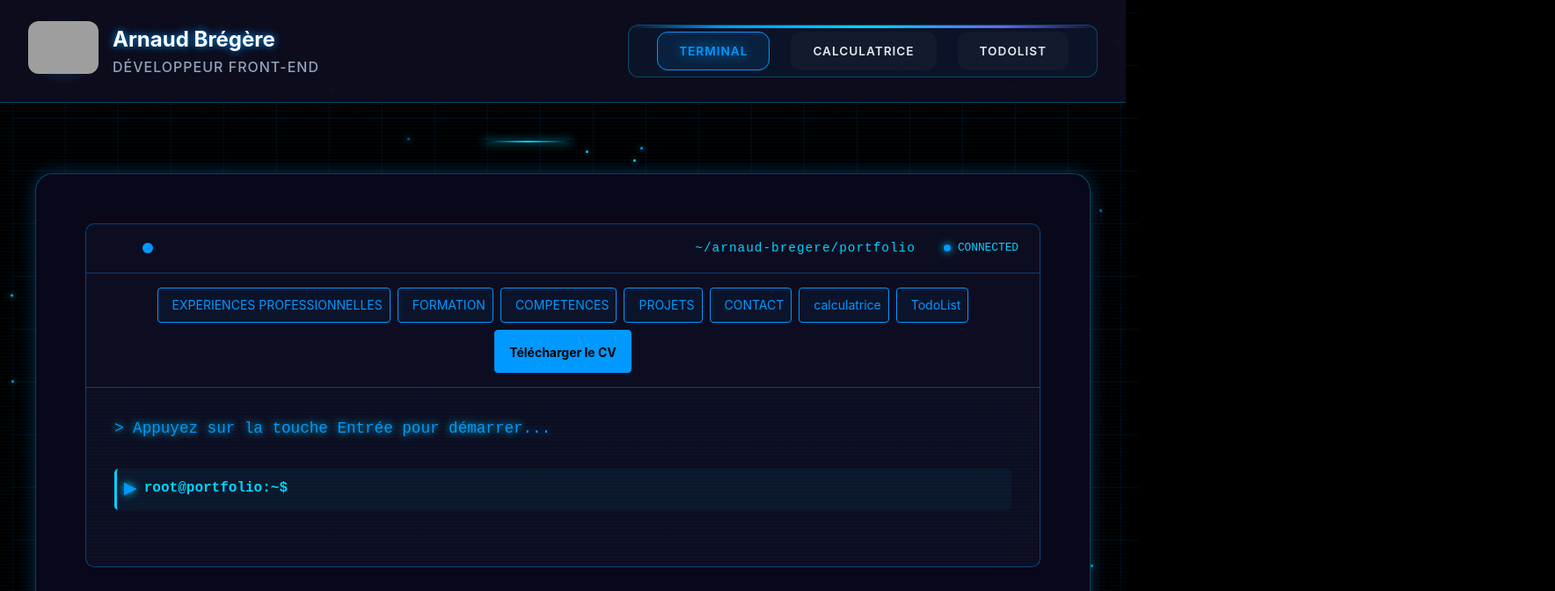
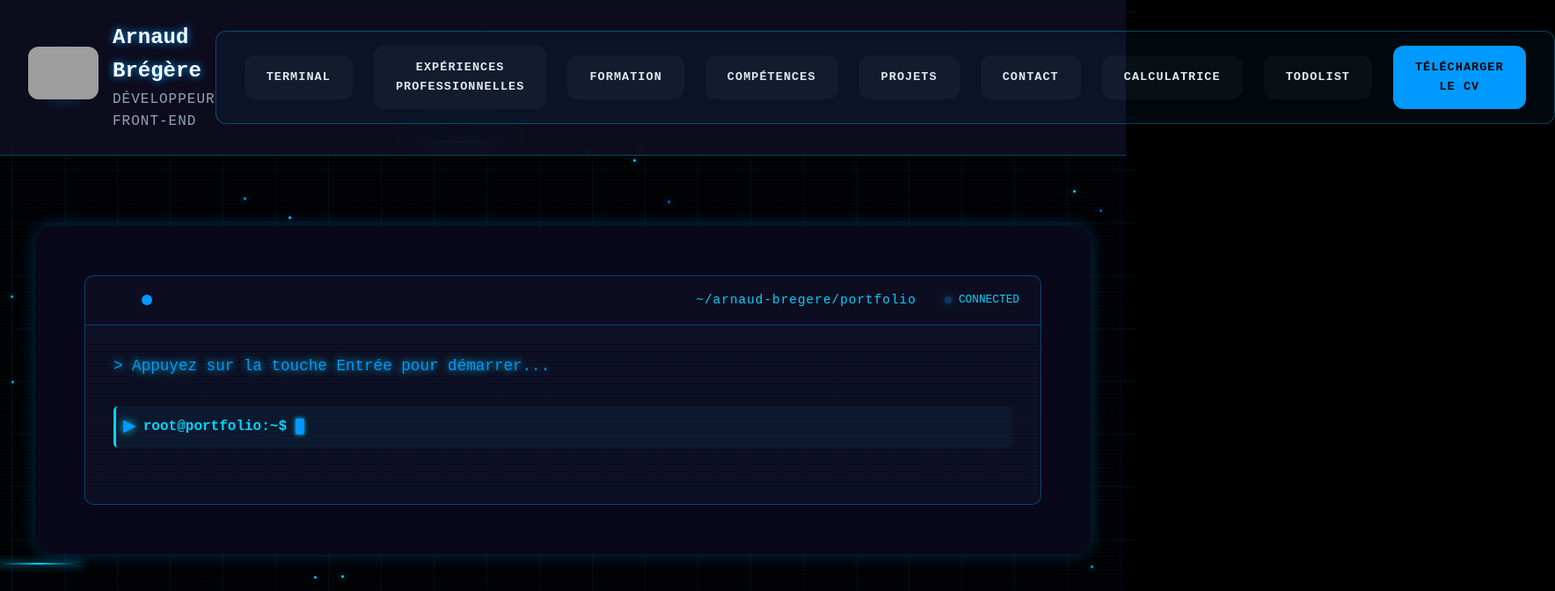
Before and after one commit to arnaudbregere/cv-nuxt4, a Nuxt app: page / in a window 1280 px wide. Shown: the top 672 px of the page at 88% size, 1768 px wide, since content can reach past the window. Built offline with nearby package versions, Linux system fonts and the light colour scheme; grey boxes are pictures that could not be loaded.

Commit message:
Add Mobile Menu burger

```diff
--- a/app.vue
+++ b/app.vue
@@ -20,16 +20,9 @@
           </div>
         </NuxtLink>
 
-        <!-- Navigation moderne -->
+        <!-- Navigation moderne avec Menu.vue -->
         <nav class="main-nav">
-          <div class="nav-container">
-            <div class="nav-line"></div>
-            <ul class="nav-list">
-              <li><NuxtLink to="/" class="nav-link">Terminal</NuxtLink></li>
-              <li><NuxtLink to="/calculatrice" class="nav-link">Calculatrice</NuxtLink></li>
-              <li><NuxtLink to="/todolist" class="nav-link">TodoList</NuxtLink></li>
-            </ul>
-          </div>
+          <Menu @navigate="handleNavigation" />
         </nav>
       </div>
     </header>
@@ -67,8 +60,12 @@
   </div>
 </template>
 
-<script setup>
+<script setup lang="ts">
+import { onMounted, onBeforeUnmount } from 'vue';
+import { useRouter } from 'vue-router';
 import { seoConfig } from '~/utils/seoConfig';
+
+const router = useRouter();
 
 useHead({
   title: seoConfig.title,
@@ -76,6 +73,18 @@ useHead({
   link: seoConfig.link,
   script: seoConfig.script,
 });
+
+const handleNavigation = (section: string) => {
+  if (['calculatrice', 'todolist'].includes(section)) {
+    router.push(`/${section}`);
+  } else {
+    if (router.currentRoute.value.path === '/') {
+      window.dispatchEvent(new CustomEvent('navigate-section', { detail: section }));
+    } else {
+      router.push({ path: '/', query: { section } });
+    }
+  }
+};
 
 // Particle and circuit animations
 const createParticles = () => {
@@ -111,18 +120,23 @@ const createCircuits = () => {
   }
 };
 
+// === CORRECTION : gestion propre du scroll handler ===
+let onScroll: EventListenerOrEventListenerObject | null = null;
+
 const initScrollEffects = () => {
-  window.addEventListener('scroll', () => {
+  onScroll = () => {
     const header = document.querySelector('.modern-header');
+    if (!header) return;
     if (window.scrollY > 50) {
       header.classList.add('scrolled');
     } else {
       header.classList.remove('scrolled');
     }
-  });
+  };
+  window.addEventListener('scroll', onScroll);
 };
+// =====================================================
 
-// Initialize animations on mount
 onMounted(() => {
   console.log("App montée - Design modernisé avec palette bleue");
   createParticles();
@@ -130,14 +144,16 @@ onMounted(() => {
   initScrollEffects();
 });
 
-// Cleanup scroll event listener
 onBeforeUnmount(() => {
-  window.removeEventListener('scroll', initScrollEffects);
+  // suppression correcte du listener
+  if (onScroll) {
+    window.removeEventListener('scroll', onScroll);
+    onScroll = null;
+  }
 });
 </script>
 
 <style>
-/* Palette de couleurs modernisée */
 :root {
   --neon-blue: #0099ff;
   --electric-cyan: #00d4ff;
@@ -164,7 +180,7 @@ onBeforeUnmount(() => {
 }
 
 body {
-  font-family: 'Inter', 'Segoe UI', system-ui, -apple-system, sans-serif;
+  font-family: 'Courier New', Courier, monospace;
   background: var(--bg-deepest);
   color: var(--text-light);
   overflow-x: hidden;
@@ -178,7 +194,6 @@ body {
   flex-direction: column;
 }
 
-/* Background animé modernisé */
 .bg-overlay {
   position: fixed;
   top: 0;
@@ -246,7 +261,6 @@ body {
   box-shadow: 0 0 10px var(--electric-cyan);
 }
 
-/* Header moderne */
 .modern-header {
   background: var(--glass-bg);
   backdrop-filter: blur(25px) saturate(200%);
@@ -254,7 +268,7 @@ body {
   padding: 1.5rem 0;
   position: sticky;
   top: 0;
-  z-index: 1000;
+  z-index: 100; /* Z-index inférieur au menu mobile */
   transition: all 0.3s ease;
 }
 
@@ -270,6 +284,8 @@ body {
   align-items: center;
   justify-content: space-between;
   padding: 0 2rem;
+  position: relative;
+  z-index: 101; /* Assure que le contenu du header reste au-dessus du fond */
 }
 
 .logo-container {
@@ -324,87 +340,15 @@ body {
   letter-spacing: 1px;
 }
 
-.nav-container {
+.main-nav {
   position: relative;
-  padding: 1rem 2rem;
-  background: rgba(0, 153, 255, 0.05);
-  border-radius: 12px;
-  border: 1px solid var(--glass-border);
 }
 
-.nav-line {
-  position: absolute;
-  top: 0;
-  left: 0;
-  width: 100%;
-  height: 3px;
-  background: linear-gradient(90deg,
-    transparent,
-    var(--neon-blue) 20%,
-    var(--electric-cyan) 50%,
-    var(--accent-purple) 80%,
-    transparent
-  );
-  border-radius: 3px;
-  animation: colorShift 3s ease-in-out infinite alternate;
-}
-
-.nav-list {
-  list-style: none;
-  display: flex;
-  gap: 1.5rem;
-  margin: 0;
-}
-
-.nav-link {
-  color: var(--text-light);
-  text-decoration: none;
-  padding: 0.8rem 1.5rem;
-  border: 1px solid transparent;
-  border-radius: 12px;
-  transition: all 0.3s ease;
-  position: relative;
-  font-weight: 600;
-  letter-spacing: 1px;
-  text-transform: uppercase;
-  font-size: 0.85rem;
-  background: rgba(255, 255, 255, 0.03);
-}
-
-.nav-link::before {
-  content: '';
-  position: absolute;
-  inset: 0;
-  border-radius: 12px;
-  background: linear-gradient(135deg, var(--neon-blue), var(--electric-cyan));
-  opacity: 0;
-  transition: opacity 0.3s ease;
-  z-index: -1;
-}
-
-.nav-link:hover {
-  color: var(--bright-white);
-  text-shadow: 0 0 10px var(--bright-white);
-  transform: translateY(-2px) scale(1.05);
-  box-shadow: 0 10px 25px rgba(0, 153, 255, 0.4);
-}
-
-.nav-link:hover::before {
-  opacity: 1;
-}
-
-.nav-link.router-link-active {
-  color: var(--neon-blue);
-  border-color: var(--neon-blue);
-  text-shadow: 0 0 15px var(--neon-blue);
-  background: rgba(0, 153, 255, 0.1);
-}
-
-/* Main content */
 .modern-main {
   flex: 1;
   position: relative;
   padding: 3rem 0;
+  z-index: 1;
 }
 
 .content-wrapper {
@@ -413,7 +357,6 @@ body {
   padding: 0 2rem;
 }
 
-/* Footer ultra-moderne */
 .modern-footer {
   background: var(--glass-bg);
   backdrop-filter: blur(25px) saturate(200%);
@@ -421,6 +364,7 @@ body {
   padding: 3rem 0;
   margin-top: auto;
   box-shadow: 0 -8px 32px rgba(0, 153, 255, 0.2);
+  z-index: 1;
 }
 
 .footer-content {
@@ -517,7 +461,6 @@ body {
   font-weight: 500;
 }
 
-/* Animations modernisées */
 @keyframes gridMove {
   0% { transform: translate(0, 0); }
   100% { transform: translate(60px, 60px); }
@@ -563,7 +506,6 @@ body {
   100% { background-position: 0% 50%; }
 }
 
-/* Scrollbar futuriste */
 ::-webkit-scrollbar {
   width: 14px;
 }
@@ -585,7 +527,6 @@ body {
   box-shadow: inset 0 0 15px rgba(0, 212, 255, 0.7);
 }
 
-/* Sélection de texte */
 ::selection {
   background: var(--neon-blue);
   color: var(--bright-white);
@@ -596,7 +537,6 @@ body {
   color: var(--bright-white);
 }
 
-/* Responsive Design amélioré */
 @media (max-width: 1200px) {
   .header-content,
   .content-wrapper,
@@ -615,15 +555,8 @@ body {
     justify-content: center;
   }
 
-  .nav-list {
-    flex-direction: column;
-    gap: 1rem;
-    text-align: center;
-  }
-
-  .contact-grid {
-    grid-template-columns: 1fr;
-    gap: 1.5rem;
+  .main-nav {
+    width: 100%;
   }
 
   .logo {
@@ -637,10 +570,6 @@ body {
   .title {
     font-size: 0.8rem;
   }
-
-  .nav-container {
-    padding: 1rem 1.5rem;
-  }
 }
 
 @media (max-width: 480px) {
@@ -652,17 +581,19 @@ body {
     padding: 2rem 0;
   }
 
-  .nav-container {
-    padding: 1rem;
-  }
-
-  .nav-link {
-    font-size: 0.8rem;
-    padding: 0.6rem 1.2rem;
-  }
-
   .contact-item {
     padding: 1.2rem;
   }
 }
+
+@media (min-width: 769px) {
+  .main-nav ul {
+    transform: none !important;
+    opacity: 1 !important;
+    pointer-events: auto !important;
+    display: flex !important;
+    position: static !important;
+    width: auto !important;
+  }
+}
 </style>
--- a/components/Cv.vue
+++ b/components/Cv.vue
@@ -47,11 +47,6 @@
           </div>
         </div>
 
-        <!-- Navigation modernisée -->
-        <div class="terminal-nav">
-          <Menu @navigate="handleNavigation" />
-        </div>
-
         <!-- Fenêtre terminal principale -->
         <div class="terminal-window">
           <!-- Message initial avec effet de typing moderne -->
@@ -97,7 +92,11 @@
 </template>
 
 <script setup lang="ts">
+import { ref, onMounted, watch } from 'vue';
 import { cvText, experienceText, formationText, competencesText, projetsText, contactText, helpText, welcomeAscii } from '~/utils/cv_content';
+import { useRoute } from 'vue-router';
+
+const route = useRoute();
 
 const initialMessage = ref("");
 const displayed = ref("");
@@ -118,7 +117,6 @@ const bootDone = ref(false);
 const showFlash = ref(false);
 const currentSection = ref("");
 
-// Type pour les clés de section
 type SectionKey =
   | "cv"
   | "experience"
@@ -269,6 +267,7 @@ function clearScreen() {
   typeInitialMessage();
 }
 
+// Écouter les événements de navigation depuis App.vue
 onMounted(() => {
   typeInitialMessage();
   setTimeout(() => {
@@ -278,7 +277,34 @@ onMounted(() => {
       showFlash.value = false;
     }, 800);
   }, 3000);
+
+  // Gérer la navigation basée sur la query string
+  if (route.query.section && isSectionKey(route.query.section as string)) {
+    currentSection.value = route.query.section as SectionKey;
+    startLoading(route.query.section as string);
+  }
+
+  // Écouter les événements de navigation globaux
+  window.addEventListener('navigate-section', (event: any) => {
+    const section = event.detail;
+    if (isSectionKey(section)) {
+      currentSection.value = section;
+      startLoading(section);
+    }
+  });
 });
+
+// === AJOUT : watcher pour réagir aux changements de query (router.push avec query) ===
+watch(
+  () => route.query.section,
+  (newSection) => {
+    if (newSection && isSectionKey(newSection as string)) {
+      currentSection.value = newSection as SectionKey;
+      startLoading(newSection as string);
+    }
+  }
+);
+// ================================================================
 
 // Vérification de type pour les sections
 function isSectionKey(key: string): key is SectionKey {
@@ -296,69 +322,75 @@ function isSectionKey(key: string): key is SectionKey {
   border-radius: 20px;
   overflow: hidden;
   box-shadow: var(--neo-shadow);
-  position: relative;
-  border: 1px solid var(--glass-border);
 }
 
 .boot-screen {
-  height: 100vh;
+  position: relative;
+  width: 100%;
+  height: 100%;
+  background: var(--bg-deepest);
   display: flex;
   align-items: center;
   justify-content: center;
-  background: var(--bg-darker);
-  position: relative;
   overflow: hidden;
 }
 
 .boot-content {
   text-align: center;
-  position: relative;
-  z-index: 2;
+  z-index: 1;
+}
+
+.boot-logo {
+  margin-bottom: 2rem;
 }
 
 .hexagon {
-  width: 120px;
-  height: 104px;
+  position: relative;
+  width: 100px;
+  height: 86.6px;
   background: var(--neon-blue);
+  margin: 50px auto;
   clip-path: polygon(50% 0%, 100% 25%, 100% 75%, 50% 100%, 0% 75%, 0% 25%);
-  position: relative;
-  margin: 0 auto 2rem;
-  animation: hexagonPulse 2s ease-in-out infinite alternate;
-  box-shadow: 0 0 30px var(--neon-blue);
+  animation: hexagonPulse 2s ease-in-out infinite;
 }
 
 .hexagon-inner {
-  width: 100%;
-  height: 100%;
+  position: absolute;
+  top: 5px;
+  left: 5px;
+  right: 5px;
+  bottom: 5px;
+  background: var(--bg-deepest);
+  clip-path: polygon(50% 0%, 100% 25%, 100% 75%, 50% 100%, 0% 75%, 0% 25%);
   display: flex;
   align-items: center;
   justify-content: center;
-  background: var(--bg-darker);
-  clip-path: polygon(50% 0%, 100% 25%, 100% 75%, 50% 100%, 0% 75%, 0% 25%);
 }
 
 .boot-text {
-  color: var(--bright-white);
-  font-size: 1rem;
+  color: var(--electric-cyan);
+  font-family: 'Courier New', monospace;
+  font-size: 0.9rem;
+  text-transform: uppercase;
   letter-spacing: 2px;
-  text-shadow: 0 0 15px var(--electric-cyan);
+  text-shadow: 0 0 10px var(--neon-blue);
 }
 
 .boot-progress {
   width: 300px;
-  height: 6px;
+  height: 8px;
   background: rgba(0, 153, 255, 0.2);
+  border-radius: 4px;
+  overflow: hidden;
   margin: 2rem auto;
-  border-radius: 3px;
-  overflow: hidden;
-  box-shadow: 0 0 15px var(--border-glow);
 }
 
 .boot-bar {
+  width: 0;
   height: 100%;
   background: var(--neon-blue);
-  animation: bootProgress 2.5s ease-in-out forwards;
-  box-shadow: 0 0 20px var(--electric-cyan);
+  animation: bootProgress 3s ease-in-out forwards;
+  box-shadow: 0 0 15px var(--electric-cyan);
 }
 
 .boot-status {
@@ -515,15 +547,6 @@ function isSectionKey(key: string): key is SectionKey {
   border-radius: 50%;
   animation: statusBlink 2s ease-in-out infinite;
   box-shadow: 0 0 10px var(--electric-cyan);
-}
-
-.terminal-nav {
-  background: var(--glass-bg);
-  backdrop-filter: blur(10px);
-  border: 1px solid var(--border-glow);
-  border-top: none;
-  padding: 1rem;
-  margin-bottom: 0;
 }
 
 .terminal-window {
--- a/components/Menu.vue
+++ b/components/Menu.vue
@@ -1,88 +1,259 @@
 <template>
-  <ul>
-    <li><a href="#" @click.prevent="$emit('navigate', 'experience')"><i class="fas fa-briefcase"></i> EXPERIENCES PROFESSIONNELLES</a></li>
-    <li><a href="#" @click.prevent="$emit('navigate', 'formation')"><i class="fas fa-graduation-cap"></i> FORMATION</a></li>
-    <li><a href="#" @click.prevent="$emit('navigate', 'competences')"><i class="fas fa-tools"></i> COMPETENCES</a></li>
-    <li><a href="#" @click.prevent="$emit('navigate', 'projets')"><i class="fas fa-project-diagram"></i> PROJETS</a></li>
-    <li><a href="#" @click.prevent="$emit('navigate', 'contact')"><i class="fas fa-envelope"></i> CONTACT</a></li>
-    <li><NuxtLink to="/calculatrice"><i class="fas fa-calculator"></i> calculatrice</NuxtLink></li>
-    <li><NuxtLink to="/todolist"><i class="fas fa-list"></i> TodoList</NuxtLink></li>
-    <li><a href="/pdf/arnaud_bregere.pdf" download="Arnaud-Bregere-CV.pdf" class="download-btn"><i class="fas fa-download"></i> Télécharger le CV</a></li>
+  <div class="menu-wrapper">
+    <!-- Bouton burger pour mobile -->
+    <button class="burger-btn" @click="toggleMenu" v-if="isMobile" aria-label="Ouvrir le menu">
+      <svg class="burger-icon" width="24" height="24" viewBox="0 0 24 24" fill="none" xmlns="http://www.w3.org/2000/svg">
+        <path d="M3 6H21M3 12H21M3 18H21" stroke="var(--neon-blue)" stroke-width="2" stroke-linecap="round"/>
+      </svg>
+    </button>
 
+    <!-- Liste de navigation -->
+    <ul :class="{ 'mobile-open': menuOpen }" v-show="!isMobile || menuOpen">
+      <!-- Bouton de fermeture pour mobile -->
+      <button v-if="isMobile && menuOpen" class="close-btn" @click="closeMenu" aria-label="Fermer le menu">
+        <svg class="close-icon" width="24" height="24" viewBox="0 0 24 24" fill="none" xmlns="http://www.w3.org/2000/svg">
+          <path d="M6 18L18 6M6 6L18 18" stroke="var(--neon-blue)" stroke-width="2" stroke-linecap="round"/>
+        </svg>
+      </button>
+      <li><a href="#" @click.prevent="navigate('terminal')">Terminal</a></li>
+      <li><a href="#" @click.prevent="navigate('experience')">Expériences Professionnelles</a></li>
+      <li><a href="#" @click.prevent="navigate('formation')">Formation</a></li>
+      <li><a href="#" @click.prevent="navigate('competences')">Compétences</a></li>
+      <li><a href="#" @click.prevent="navigate('projets')">Projets</a></li>
+      <li><a href="#" @click.prevent="navigate('contact')">Contact</a></li>
+      <li><a href="#" @click.prevent="navigate('calculatrice')">Calculatrice</a></li>
+      <li><a href="#" @click.prevent="navigate('todolist')">TodoList</a></li>
+      <li><a href="/pdf/arnaud_bregere.pdf" download="Arnaud-Bregere-CV.pdf" class="download-btn" @click="closeMenu">Télécharger le CV</a></li>
     </ul>
+  </div>
 </template>
 
 <script setup lang="ts">
+import { ref, onMounted, onUnmounted } from 'vue';
+
 const emit = defineEmits(['navigate']);
+
+const menuOpen = ref(false);
+const isMobile = ref(false);
+
+const toggleMenu = () => {
+  menuOpen.value = !menuOpen.value;
+};
+
+const navigate = (section: string) => {
+  emit('navigate', section);
+  closeMenu();
+};
+
+const closeMenu = () => {
+  menuOpen.value = false;
+};
+
+// Vérifier si mobile
+const checkMobile = () => {
+  isMobile.value = window.innerWidth <= 768;
+  if (!isMobile.value) {
+    menuOpen.value = false;
+  }
+};
+
+onMounted(() => {
+  checkMobile();
+  window.addEventListener('resize', checkMobile);
+});
+
+onUnmounted(() => {
+  window.removeEventListener('resize', checkMobile);
+});
 </script>
 
 <style scoped lang="scss">
+.menu-wrapper {
+  position: relative;
+}
+
+.burger-btn {
+  background: none;
+  border: none;
+  color: var(--neon-blue);
+  font-size: 1.5rem;
+  cursor: pointer;
+  padding: 0.5rem;
+  transition: all 0.3s ease;
+  z-index: 200;
+}
+
+.burger-btn:hover {
+  color: var(--electric-cyan);
+  text-shadow: 0 0 10px var(--electric-cyan);
+}
+
+.burger-icon {
+  transition: all 0.3s ease;
+}
+
+.burger-btn:hover .burger-icon {
+  stroke: var(--electric-cyan);
+}
+
+.close-btn {
+  position: absolute;
+  top: 1rem;
+  right: 1rem;
+  background: none;
+  border: none;
+  cursor: pointer;
+  padding: 0.5rem;
+  z-index: 201;
+}
+
+.close-icon {
+  transition: all 0.3s ease;
+}
+
+.close-btn:hover .close-icon {
+  stroke: var(--electric-cyan);
+}
+
 ul {
   list-style: none;
   display: flex;
-  flex-wrap: wrap;
-  gap: .5rem;
-  justify-content: center;
-  margin: 0 auto;
-  text-align: center;
-  align-items: center;
-  padding: 0;
+  gap: 1.5rem;
+  margin: 0;
+  padding: 1rem 2rem;
+  background: rgba(0, 153, 255, 0.05);
+  border-radius: 12px;
+  border: 1px solid var(--glass-border);
+  transition: transform 0.3s ease, opacity 0.3s ease;
+}
 
-  @media (max-width: 768px) {
+ul.mobile-open {
+  position: fixed;
+  top: 0;
+  left: 0;
+  width: 100%;
+  height: 100vh;
+  background: var(--bg-darker);
+  border: none;
+  border-radius: 0;
+  padding: 6rem 1rem 1rem;
+  z-index: 150;
   flex-direction: column;
-    gap: 0.8rem;
+  gap: 1rem;
+  transform: translateY(0);
+  opacity: 1;
+  overflow-y: auto;
+}
+
+ul:not(.mobile-open) {
+  transform: translateY(-100%);
+  opacity: 0;
+  pointer-events: none;
 }
 
 li {
   display: flex;
   align-items: center;
   gap: 5px;
-    @media (max-width: 768px) {
   width: 100%;
 }
 
 a {
-      display: flex;
-      align-items: center;
-      gap: 0.5rem;
-      padding: 0.5rem;
-      border: 1px solid var(--neon-blue);
-      border-radius: 4px;
+  color: var(--text-light);
+  text-decoration: none;
+  padding: 0.8rem 1.5rem;
+  border: 1px solid transparent;
+  border-radius: 12px;
   transition: all 0.3s ease;
-      background: rgba(0, 153, 255, 0.05);
-      color: var(--neon-blue);
-      text-decoration: none;
-      font-size: 14px;
-
-      &:hover {
-        background: rgba(0, 153, 255, 0.2);
-        box-shadow: 0 0 10px var(--electric-cyan);
-        transform: scale(1.05);
+  position: relative;
+  font-weight: 600;
+  letter-spacing: 1px;
+  text-transform: uppercase;
+  font-size: 0.85rem;
+  background: rgba(255, 255, 255, 0.03);
+  width: 100%;
+  text-align: center;
 }
 
-      &.download-btn {
-        display: inline-block;
-        padding: 0.5rem 1rem;
+a::before {
+  content: '';
+  position: absolute;
+  inset: 0;
+  border-radius: 12px;
+  background: linear-gradient(135deg, var(--neon-blue), var(--electric-cyan));
+  opacity: 0;
+  transition: opacity 0.3s ease;
+  z-index: -1;
+}
+
+a:hover {
+  color: var(--bright-white);
+  text-shadow: 0 0 10px var(--bright-white);
+  transform: translateY(-2px) scale(1.05);
+  box-shadow: 0 10px 25px rgba(0, 153, 255, 0.4);
+}
+
+a:hover::before {
+  opacity: 1;
+}
+
+a.download-btn {
+  display: inline-flex;
+  padding: 0.8rem 1.5rem;
   background-color: var(--neon-blue);
   color: var(--bg-deepest);
-        border-radius: 4px;
+  border-radius: 12px;
   text-decoration: none;
-        transition: 0.2s;
+  transition: all 0.3s ease;
   font-weight: bold;
+  justify-content: center;
+  width: 100%;
+}
 
-        &:hover {
+a.download-btn:hover {
   background-color: var(--bg-deepest);
   color: var(--neon-blue);
   border: 1px solid var(--electric-cyan);
   text-shadow: 0 0 5px var(--neon-blue);
+  transform: translateY(-2px) scale(1.05);
+}
+
+@media (min-width: 769px) {
+  .burger-btn {
+    display: none;
+  }
+
+  .close-btn {
+    display: none;
+  }
+
+  ul {
+    flex-direction: row;
+    position: static;
+    background: rgba(0, 153, 255, 0.05);
+    border: 1px solid var(--glass-border);
+    border-radius: 12px;
+    padding: 1rem 2rem;
+    transform: none;
+    opacity: 1;
+    pointer-events: auto;
+    width: auto; /* Ensure full width is not forced */
+  }
+
+  li {
+    width: auto;
+  }
+
+  a {
+    width: auto;
   }
 }
 
-      i {
-        color: var(--neon-blue);
-        font-size: 1.2rem;
-      }
-    }
+@media (max-width: 768px) {
+  ul {
+    flex-direction: column;
+    gap: 1rem;
+    text-align: center;
   }
 }
 </style>
```
Lines whose indentation alone changed are shown as unchanged.
